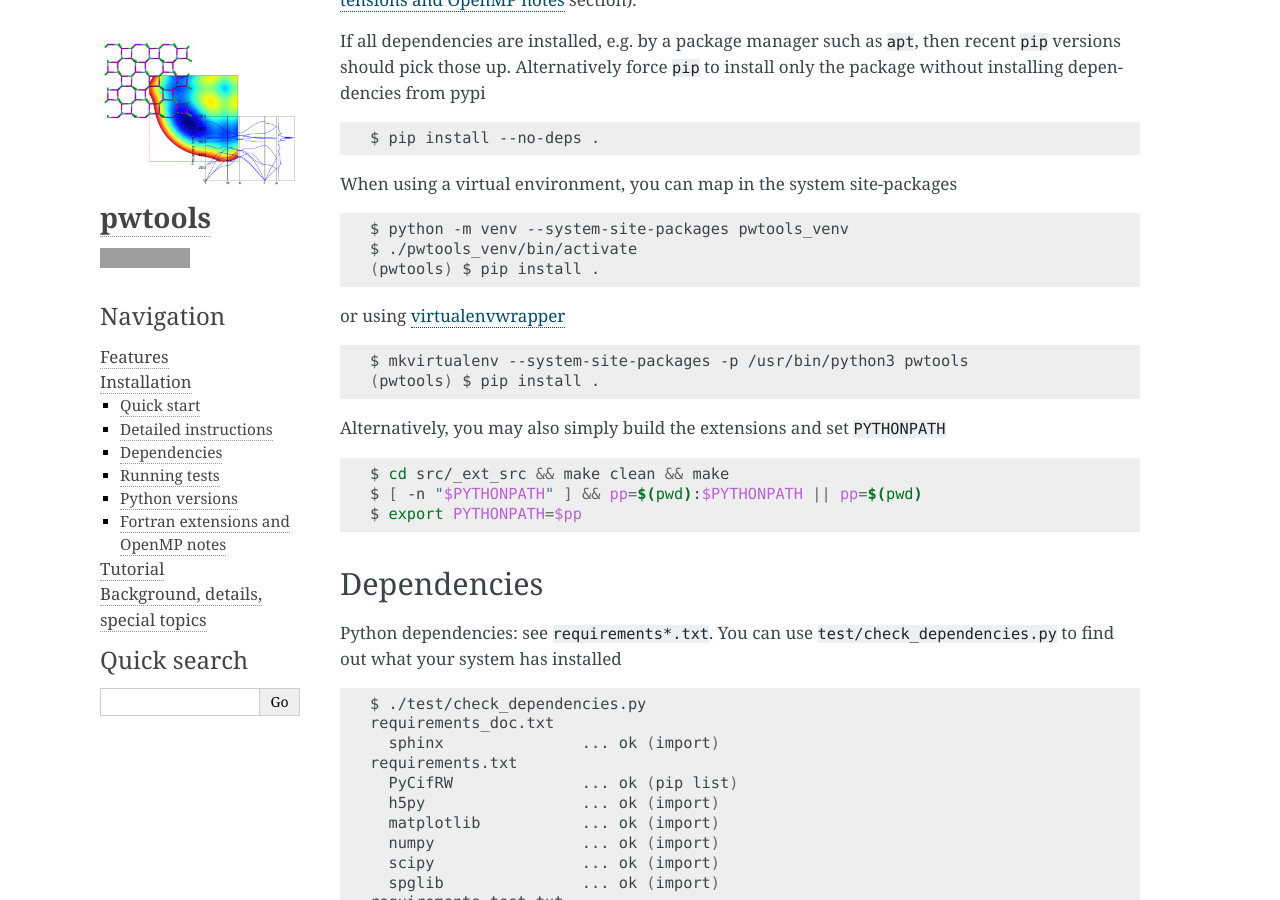
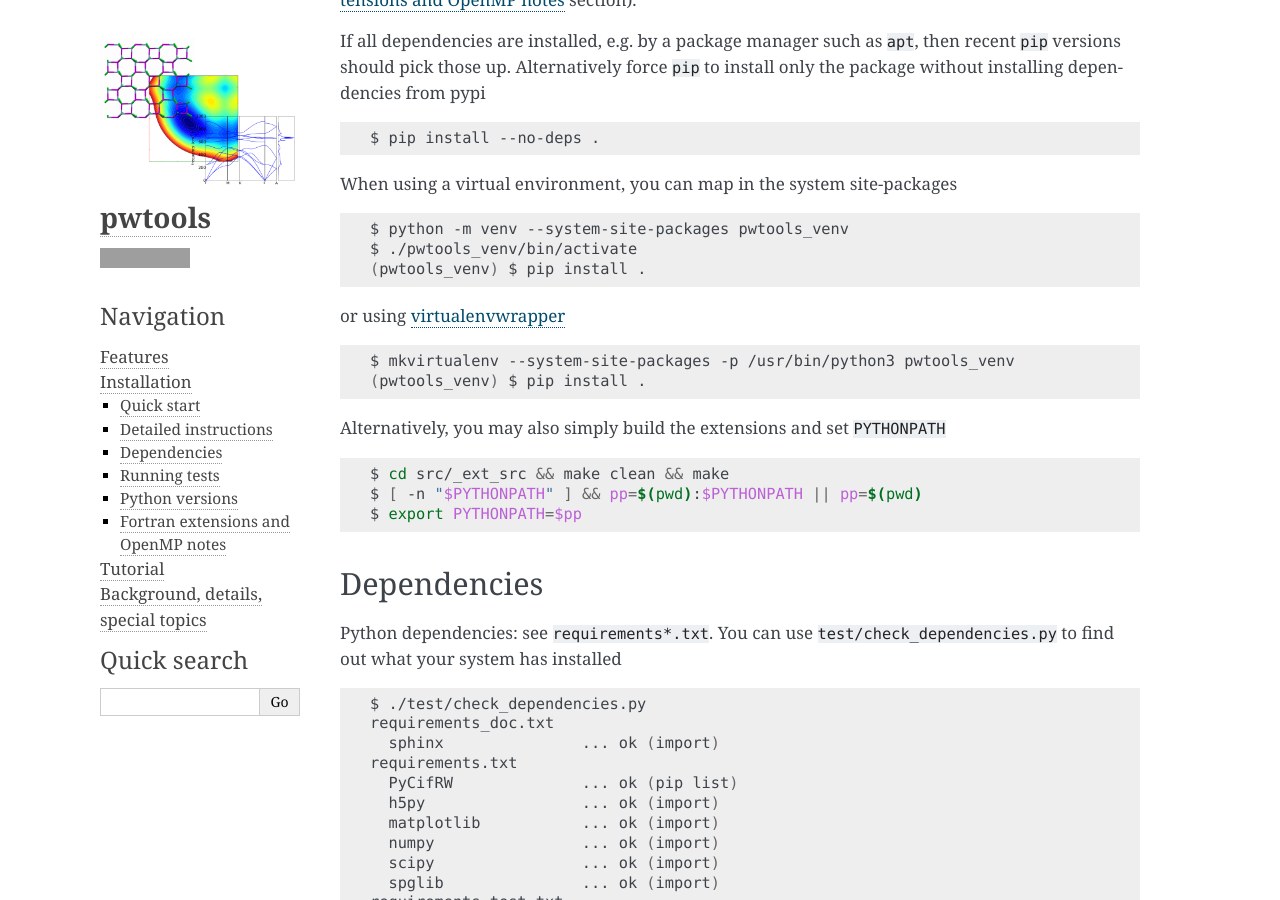
Before and after one commit to elcorto/pwtools, a Sphinx documentation site: the page built from doc/source/written/install.rst, in a window 1280 px wide and 900 px high, scrolled down 938 px. Built offline with Sphinx 7.4.7, drawn with Linux system fonts in a browser that asks for light colours; pages that are not in the unit, such as notebooks, are missing from menus; grey boxes are pictures that could not be loaded.

Commit message:
DOC: install: use same venv name

```diff
--- a/doc/source/written/install.rst
+++ b/doc/source/written/install.rst
@@ -68,14 +68,14 @@ When using a virtual environment, you can map in the system site-packages
 
     $ python -m venv --system-site-packages pwtools_venv
     $ ./pwtools_venv/bin/activate
-    (pwtools) $ pip install .
+    (pwtools_venv) $ pip install .
 
 or using virtualenvwrapper_
 
 .. code-block:: sh
 
-    $ mkvirtualenv --system-site-packages -p /usr/bin/python3 pwtools
-    (pwtools) $ pip install .
+    $ mkvirtualenv --system-site-packages -p /usr/bin/python3 pwtools_venv
+    (pwtools_venv) $ pip install .
 
 Alternatively, you may also simply build the extensions and set ``PYTHONPATH``
 
```
